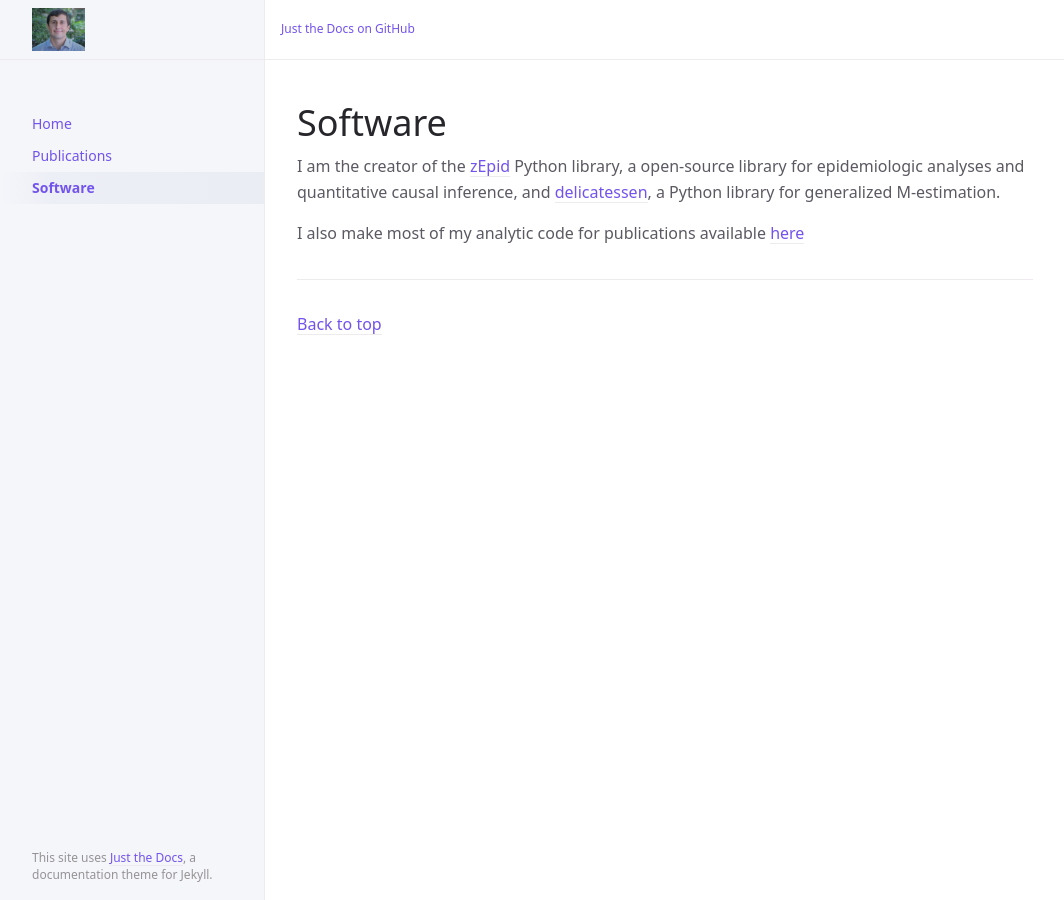
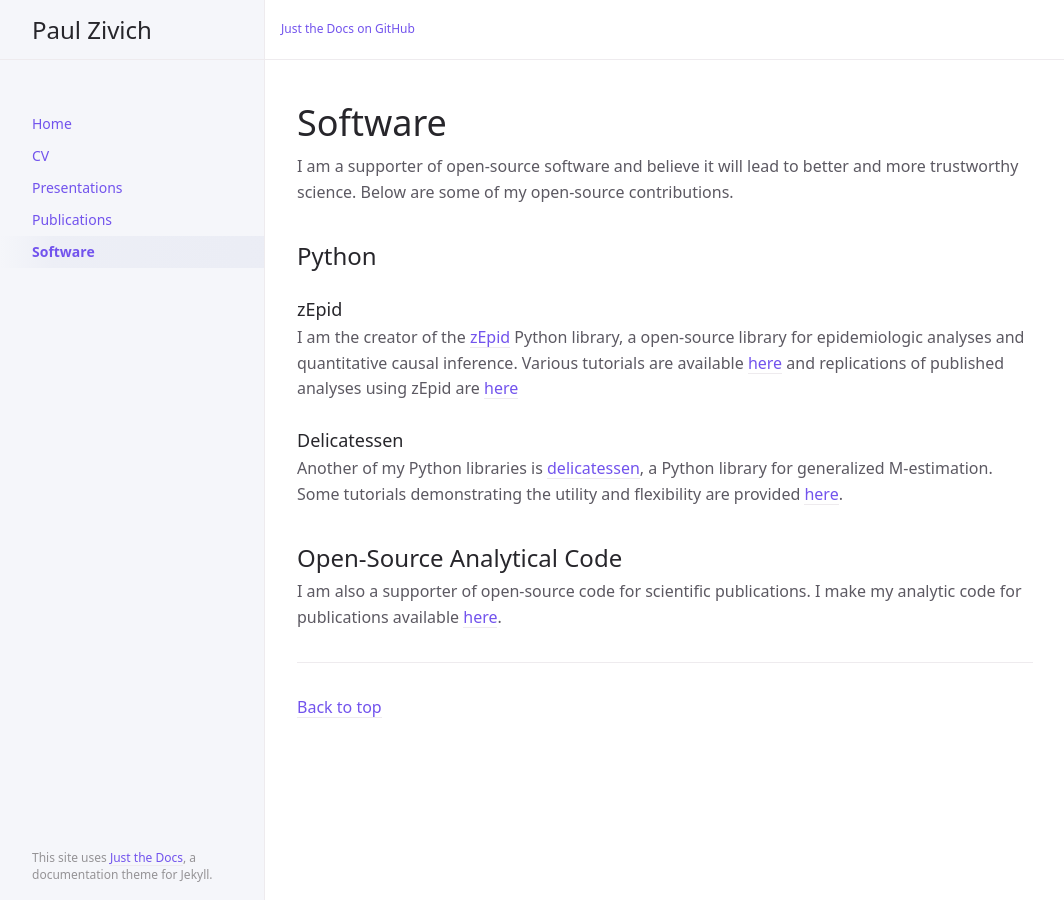
Before and after one commit to pzivich/pzivich.github.io, a Jekyll site: the page built from docs/software.md, in a window 1280 px wide. Shown: the whole page, without its empty margins (107-1171 px from the left). Built offline with Jekyll 4.4.1, drawn with Linux system fonts in a browser that asks for light colours.

Commit message:
More subdirectories

```diff
--- a/_config.yml
+++ b/_config.yml
@@ -28,7 +28,7 @@ exclude: ["node_modules/", "*.gemspec", "*.gem", "Gemfile", "Gemfile.lock", "pac
 # include: ["docs/tests/"]
 
 # Set a path/url to a logo that will be displayed instead of the title
-logo: "/assets/images/paul_zivich_min.JPG"
+# logo: "/assets/images/paul_zivich_min.JPG"
 
 # Enable or disable the site search
 # Supports true (default) or false
--- a/docs/software.md
+++ b/docs/software.md
@@ -6,8 +6,25 @@ nav_order: 3
 
 # Software
 
+I am a supporter of open-source software and believe it will lead to better and more trustworthy science. Below are
+some of my open-source contributions.
+
+## Python
+
+### zEpid
+
 I am the creator of the [zEpid](https://github.com/pzivich/zEpid) Python library, a open-source library for
-epidemiologic analyses and quantitative causal inference, and [delicatessen](https://github.com/pzivich/Delicatessen),
-a Python library for generalized M-estimation.
+epidemiologic analyses and quantitative causal inference. Various tutorials are available
+[here](https://github.com/pzivich/Python-for-Epidemiologists/tree/master/3_Epidemiology_Analysis) and replications of
+published analyses using zEpid are [here](https://github.com/pzivich/zEpid-replications)
 
-I also make most of my analytic code for publications available [here](https://github.com/pzivich/publications-code)
+### Delicatessen
+
+Another of my Python libraries is [delicatessen](https://github.com/pzivich/Delicatessen), a Python library for
+generalized M-estimation. Some tutorials demonstrating the utility and flexibility are provided
+[here](https://deli.readthedocs.io/en/latest/Examples.html).
+
+## Open-Source Analytical Code
+
+I am also a supporter of open-source code for scientific publications. I make my analytic code for publications
+available [here](https://github.com/pzivich/publications-code).
```
Also changed, not shown: docs/cv.md (added, +7 -0 lines), docs/presentations.md (added, +12 -0 lines), docs/publications.md (+2 -0 lines), index.md (+7 -0 lines).
